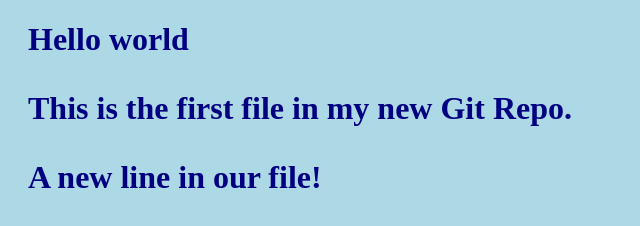
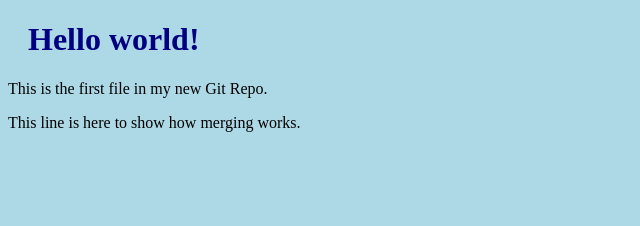
Before and after one commit to lioraran/hello-world, a plain HTML site: page index.html in a window 1280 px wide. Shown: the whole page, without its empty margins (0-640 px from the left). Drawn offline with Linux system fonts and the light colour scheme.

Commit message:
updated index.html with emergency fix

```diff
--- a/index.html
+++ b/index.html
@@ -1,14 +1,14 @@
 <!DOCTYPE html>
 <html>
 <head>
-<title>hello world!</title>
+<title>Hello World!</title>
 <link rel="stylesheet" href="bluestyle.css">
 </head>
 <body>
 
-<h1>Hello world<h1>
+<h1>Hello world!</h1>
 <p>This is the first file in my new Git Repo.</p>
-<p>A new line in our file!</p>
+<p>This line is here to show how merging works.</p>
 
 </body>
 </html>
```
